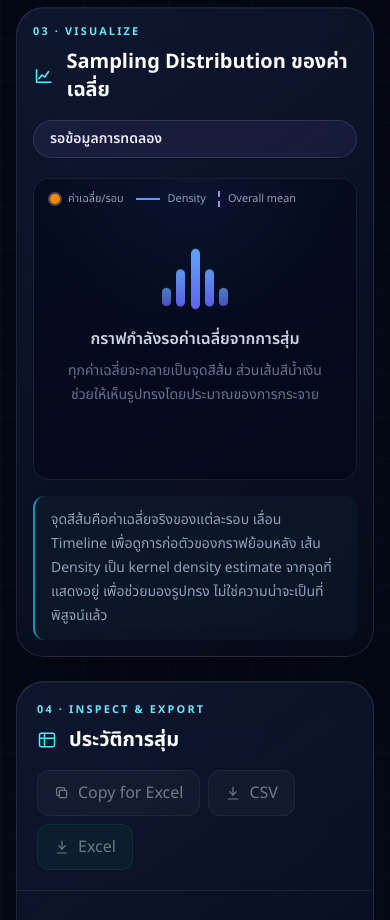
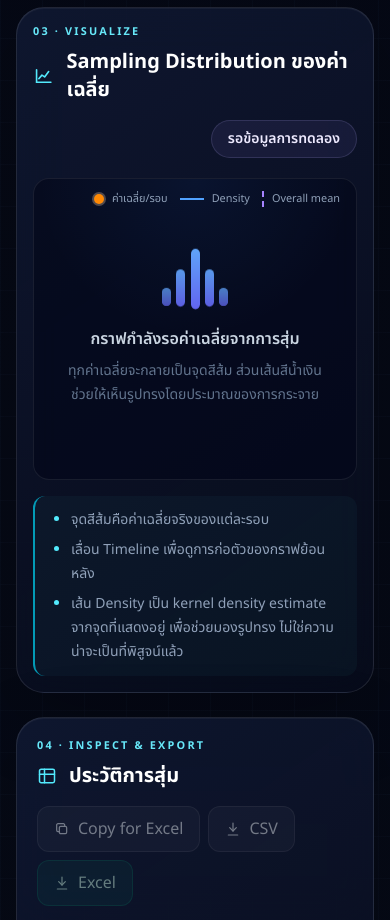
Before and after one commit to nutt-ntw/qa-random, a Next.js app: page / in a window 390 px wide. Shown: the part 2860-3780 px from the top of the page. Built offline with nearby package versions, Linux system fonts and the light colour scheme.

Commit message:
fix: align mobile chart annotations

```diff
--- a/components/chart/SamplingDistributionChart.tsx
+++ b/components/chart/SamplingDistributionChart.tsx
@@ -149,13 +149,13 @@ export function SamplingDistributionChart({ results }: { results: readonly DrawR
     <Panel className="overflow-hidden p-4 sm:p-6" aria-labelledby="distribution-heading">
       <div className="mb-5 flex flex-col gap-4 sm:flex-row sm:items-end sm:justify-between">
         <div><p className="section-kicker">03 · Visualize</p><div className="mt-2 flex items-center gap-3"><ChartIcon className="size-6 text-cyan-300" /><h2 id="distribution-heading" className="text-xl font-bold text-white sm:text-2xl">Sampling Distribution ของค่าเฉลี่ย</h2></div></div>
-        <div className="rounded-full border border-violet-300/15 bg-violet-400/8 px-4 py-2 text-sm font-semibold text-violet-100">
+        <div className="w-fit max-w-full self-end rounded-full border border-violet-300/15 bg-violet-400/8 px-4 py-2 text-right text-sm font-semibold text-violet-100">
           {visibleResults.length ? `กำลังดู ${visibleResults.length.toLocaleString()} / ${results.length.toLocaleString()} รอบ · x̄ ${formatStatistic(summary.overallMean ?? 0)}` : "รอข้อมูลการทดลอง"}
         </div>
       </div>
 
       <motion.div initial={reducedMotion ? false : { opacity: 0, y: 10 }} animate={{ opacity: 1, y: 0 }} className="chart-shell relative overflow-hidden rounded-2xl border border-white/8 bg-slate-950/55" ref={wrapperRef}>
-        <div className="pointer-events-none absolute left-4 top-3 z-10 flex flex-wrap gap-3 text-[0.68rem] text-slate-400 sm:left-auto sm:right-5 sm:top-4 sm:text-xs" aria-hidden="true">
+        <div className="pointer-events-none absolute inset-x-4 top-3 z-10 flex flex-wrap justify-end gap-3 text-right text-[0.68rem] text-slate-400 sm:left-auto sm:right-5 sm:top-4 sm:text-xs" aria-hidden="true">
           <span className="inline-flex items-center gap-2"><i className="size-2.5 rounded-full bg-orange-400 ring-2 ring-orange-200/30" />ค่าเฉลี่ย/รอบ</span>
           <span className="inline-flex items-center gap-2"><i className="w-6 border-t-2 border-blue-400" />Density</span>
           <span className="inline-flex items-center gap-2"><i className="h-4 border-l-2 border-dashed border-violet-400" />Overall mean</span>
@@ -252,9 +252,13 @@ export function SamplingDistributionChart({ results }: { results: readonly DrawR
         </div>
       ) : null}
 
-      <p id="chart-accessible-description" className="mt-4 rounded-xl border-l-2 border-cyan-400/70 bg-cyan-300/[0.035] px-4 py-3 text-sm leading-6 text-slate-400">
-        จุดสีส้มคือค่าเฉลี่ยจริงของแต่ละรอบ เลื่อน Timeline เพื่อดูการก่อตัวของกราฟย้อนหลัง เส้น Density เป็น kernel density estimate จากจุดที่แสดงอยู่ เพื่อช่วยมองรูปทรง ไม่ใช่ความน่าจะเป็นที่พิสูจน์แล้ว
-      </p>
+      <div id="chart-accessible-description" className="mt-4 rounded-xl border-l-2 border-cyan-400/70 bg-cyan-300/[0.035] px-4 py-3 text-sm leading-6 text-slate-400">
+        <ul className="list-disc space-y-1.5 pl-5 marker:text-cyan-300">
+          <li>จุดสีส้มคือค่าเฉลี่ยจริงของแต่ละรอบ</li>
+          <li>เลื่อน Timeline เพื่อดูการก่อตัวของกราฟย้อนหลัง</li>
+          <li>เส้น Density เป็น kernel density estimate จากจุดที่แสดงอยู่ เพื่อช่วยมองรูปทรง ไม่ใช่ความน่าจะเป็นที่พิสูจน์แล้ว</li>
+        </ul>
+      </div>
     </Panel>
   );
 }
@@ -349,7 +353,12 @@ function drawChart(canvas: HTMLCanvasElement, width: number, height: number, res
     context.fillText(String(tick), toX(tick), baseline + 24);
   }
   context.fillStyle = "#64748b";
-  context.fillText("ค่าเฉลี่ยต่อรอบ", padding.left + chartWidth / 2, height - 13);
+  const horizontalAxisLabel = "ค่าเฉลี่ยต่อรอบ";
+  const horizontalAxisLabelWidth = context.measureText(horizontalAxisLabel).width;
+  const plotCenterX = (padding.left + width - padding.right) / 2;
+  context.textAlign = "left";
+  context.fillText(horizontalAxisLabel, plotCenterX - horizontalAxisLabelWidth / 2, height - 13);
+  context.textAlign = "center";
   context.save();
   context.translate(mobile ? 12 : 16, padding.top + chartHeight / 2);
   context.rotate(-Math.PI / 2);
```
